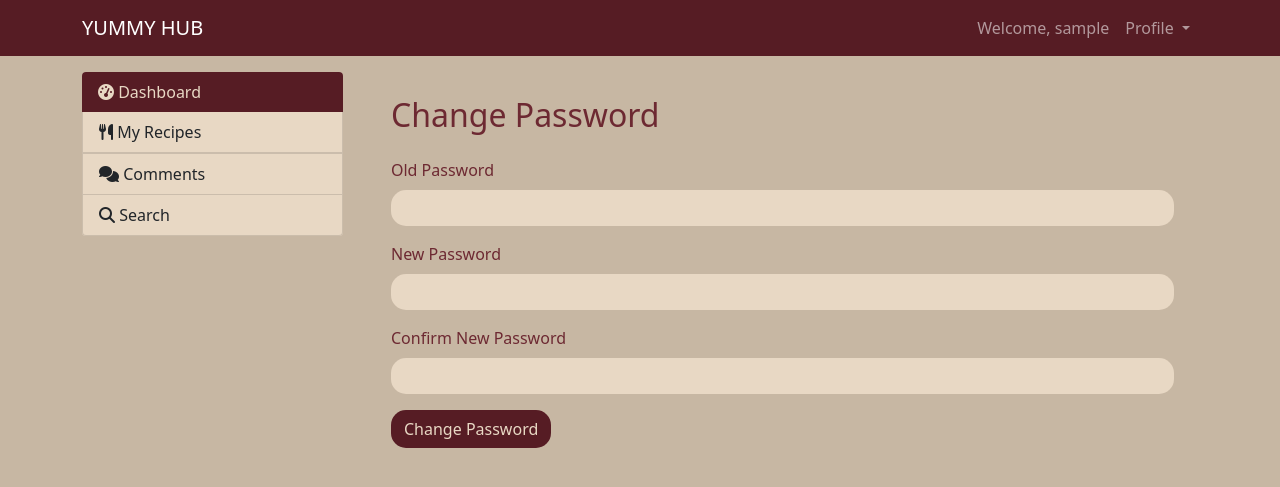
After one commit to SABA-SALEH/yummy-hub, a Flask app: page /change_password in a window 1280 px wide. The commit adds this page. Shown: the top 487 px of the page. Run offline with Flask 3, Linux system fonts and the light colour scheme; the visitor is signed in with stand-in values (Sample User, id 1); some libraries are stand-ins or nearby versions.

Commit message:
added change_password.html and modified flash msg for pages

```diff
--- a/recipemanager/routes.py
+++ b/recipemanager/routes.py
@@ -6,6 +6,7 @@ from recipemanager.models import User, Recipe, Rating, Comment
 from datetime import datetime
 from sqlalchemy import func
 from werkzeug.routing import UUIDConverter
+
 
 app.secret_key = 'saba'
 
@@ -35,19 +36,18 @@ def register():
         existing_email = User.query.filter_by(email=email).first()
 
         if existing_user:
-            return render_template('register.html', error='Username already exists')
+            flash('Username already exists', 'danger')
         elif existing_email:
-            return render_template('register.html', error='Email already exists')
+            flash('Email already exists', 'danger')
         else:
             new_user = User(username=username, email=email, password=password)
             db.session.add(new_user)
             db.session.commit()
 
-
-
             session['username'] = username
             session['user_id'] = new_user.id
 
+            flash('Registration successful! Welcome, ' + username, 'success')
             return redirect(url_for('user_dashboard', user_id=new_user.id))
 
     return render_template('register.html')
@@ -121,7 +121,7 @@ def add_recipe():
         db.session.add(new_recipe)
         db.session.commit()
 
-        return redirect(url_for('user_dashboard', user_id=user_id))
+        return redirect(url_for('view_recipes', user_id=user_id))
 
 
     categories = [
@@ -165,18 +165,23 @@ def manage_recipes():
     return render_template('manage_recipes.html', username=username, recipes=user_recipes)
 
 
+
+
 @app.route('/edit_recipe/<int:recipe_id>', methods=['GET', 'POST'])
 def edit_recipe(recipe_id):
     if 'username' not in session:
+        flash('You must be logged in to edit a recipe', 'danger')
         return redirect(url_for('login'))
 
     user_id = session.get('user_id')
     recipe = Recipe.query.filter_by(id=recipe_id, user_id=user_id).first()
 
     if not recipe:
+        flash('Recipe not found or you do not have permission to edit it', 'danger')
         return redirect(url_for('manage_recipes'))
 
     if request.method == 'POST':
+
         recipe.title = request.form['title']
         recipe.description = request.form['description']
         recipe.instructions = request.form['instructions']
@@ -184,6 +189,7 @@ def edit_recipe(recipe_id):
         recipe.preparation_time = request.form['preparation_time']
         recipe.cook_time = request.form['cook_time']
         recipe.image_url = request.form['image_url']
+
 
         recipe.ingredients = []
         index = 0
@@ -204,6 +210,7 @@ def edit_recipe(recipe_id):
 
         db.session.commit()
 
+        flash('Recipe updated successfully', 'success')
         return redirect(url_for('manage_recipes'))
 
     categories = [
@@ -216,10 +223,11 @@ def edit_recipe(recipe_id):
     return render_template('edit_recipe.html', username=session['username'], recipe=recipe, categories=categories, ingredientCounter=len(recipe.ingredients))
 
 
+
 @app.route('/delete_recipe/<int:recipe_id>', methods=['POST'])
 def delete_recipe(recipe_id):
-
     if 'username' not in session:
+        flash('You must be logged in to delete recipes.', 'danger')
         return redirect(url_for('login'))
 
     user_id = session.get('user_id')
@@ -227,6 +235,7 @@ def delete_recipe(recipe_id):
     recipe = Recipe.query.filter_by(id=recipe_id, user_id=user_id).first()
 
     if not recipe:
+        flash('Recipe not found or you are not authorized to delete it.', 'danger')
         return redirect(url_for('manage_recipes'))
 
     try:
@@ -238,10 +247,14 @@ def delete_recipe(recipe_id):
         db.session.delete(recipe)
         db.session.commit()
 
+        flash('Recipe deleted successfully.', 'success')
+
     except Exception as e:
+        flash('An error occurred while deleting the recipe.', 'danger')
+        db.session.rollback()
 
-        db.session.rollback()
     return redirect(url_for('manage_recipes'))
+
 
 
 app.url_map.converters['uuid'] = UUIDConverter
@@ -495,5 +508,36 @@ def user_dashboard(user_id):
     return render_template('user_dashboard.html', user=user, stats=stats, username=username)
 
 
+
+@app.route('/change_password', methods=['GET', 'POST'])
+def change_password():
+    username = session.get('username')
+
+    if request.method == 'POST':
+        if not username:
+            flash('You must be logged in to change your password', 'danger')
+            return redirect(url_for('login'))
+
+        old_password = request.form['old_password']
+        new_password = request.form['new_password']
+        confirm_password = request.form['confirm_password']
+
+        user = User.query.filter_by(username=username).first()
+
+        if user and user.password == old_password:
+            if new_password == confirm_password:
+                user.password = new_password
+                db.session.commit()
+                flash('Password updated successfully', 'success')
+                return redirect(url_for('user_dashboard', user_id=user.id))
+
+            else:
+                flash('New passwords do not match', 'danger')
+        else:
+            flash('Invalid old password', 'danger')
+
+    return render_template('change_password.html', username=username)
+
+
 if __name__ == "__main__":
     app.run(debug=True)
--- a/recipemanager/static/js/script.js
+++ b/recipemanager/static/js/script.js
@@ -3,27 +3,34 @@ var ingredientCounter = 1;
 function addIngredientField() {
     ingredientCounter++;
 
+    var ingredientRow = document.createElement("div");
+    ingredientRow.classList.add("row");
 
     var ingredientNameField = document.createElement("div");
-    ingredientNameField.classList.add("mb-3");
+    ingredientNameField.classList.add("col-md-6");
     ingredientNameField.innerHTML = `
-            <label for="ingredient_name_${ingredientCounter}" class="form-label">Ingredient Name</label>
+        <div class="mb-3">
+            <label for="ingredient_name_${ingredientCounter}" class="form-label"><i class="fas fa-shopping-basket"></i> Ingredient Name</label>
             <input type="text" class="form-control" id="ingredient_name_${ingredientCounter}" name="ingredient_name_${ingredientCounter}">
-        `;
-
+        </div>
+    `;
 
     var ingredientQuantityField = document.createElement("div");
-    ingredientQuantityField.classList.add("mb-3");
+    ingredientQuantityField.classList.add("col-md-6");
     ingredientQuantityField.innerHTML = `
-            <label for="ingredient_quantity_${ingredientCounter}" class="form-label">Ingredient Quantity</label>
+        <div class="mb-3">
+            <label for="ingredient_quantity_${ingredientCounter}" class="form-label"><i class="fas fa-weight-hanging"></i> Ingredient Quantity</label>
             <input type="text" class="form-control" id="ingredient_quantity_${ingredientCounter}" name="ingredient_quantity_${ingredientCounter}">
-        `;
+        </div>
+    `;
 
+    ingredientRow.appendChild(ingredientNameField);
+    ingredientRow.appendChild(ingredientQuantityField);
 
     var ingredientFieldsContainer = document.getElementById("ingredientFields");
-    ingredientFieldsContainer.appendChild(ingredientNameField);
-    ingredientFieldsContainer.appendChild(ingredientQuantityField);
+    ingredientFieldsContainer.appendChild(ingredientRow);
 }
+
 
 
 
@@ -33,23 +40,31 @@ var ingredientCounter2 = 1;
 
 
 function addIngredientField2() {
+    var ingredientRow = document.createElement("div");
+    ingredientRow.classList.add("row");
+
     var ingredientNameField = document.createElement("div");
-    ingredientNameField.classList.add("mb-3");
-    ingredientNameField.innerHTML = '<label for="new_ingredient_name_' + ingredientCounter2 + '" class="form-label">New Ingredient Name</label>' +
-        '<input type="text" class="form-control" id="new_ingredient_name_' + ingredientCounter2 + '" name="new_ingredient_name">';
+    ingredientNameField.classList.add("col-md-6");
+    ingredientNameField.innerHTML = '<div class="mb-3">' +
+        '<label for="new_ingredient_name_' + ingredientCounter2 + '" class="form-label"><i class="fas fa-shopping-basket"></i> New Ingredient Name</label>' +
+        '<input type="text" class="form-control" id="new_ingredient_name_' + ingredientCounter2 + '" name="new_ingredient_name">' +
+        '</div>';
 
     var ingredientQuantityField = document.createElement("div");
-    ingredientQuantityField.classList.add("mb-3");
-    ingredientQuantityField.innerHTML = '<label for="new_ingredient_quantity_' + ingredientCounter2 + '" class="form-label">New Ingredient Quantity</label>' +
-        '<input type="text" class="form-control" id="new_ingredient_quantity_' + ingredientCounter2 + '" name="new_ingredient_quantity">';
+    ingredientQuantityField.classList.add("col-md-6");
+    ingredientQuantityField.innerHTML = '<div class="mb-3">' +
+        '<label for="new_ingredient_quantity_' + ingredientCounter2 + '" class="form-label"><i class="fas fa-weight-hanging"></i> New Ingredient Quantity</label>' +
+        '<input type="text" class="form-control" id="new_ingredient_quantity_' + ingredientCounter2 + '" name="new_ingredient_quantity">' +
+        '</div>';
+
+    ingredientRow.appendChild(ingredientNameField);
+    ingredientRow.appendChild(ingredientQuantityField);
 
     var ingredientFieldsContainer = document.getElementById("ingredientFields");
-    ingredientFieldsContainer.appendChild(ingredientNameField);
-    ingredientFieldsContainer.appendChild(ingredientQuantityField);
+    ingredientFieldsContainer.appendChild(ingredientRow);
 
     ingredientCounter2++;
 }
-
 
 
 function validateForm() {
@@ -74,12 +89,12 @@ function copyShareableLink() {
     input.select();
     document.execCommand('copy');
     alert('Shareable link copied to clipboard!');
-  }
+}
 
 
 
 
-document.addEventListener("DOMContentLoaded", function() {
+document.addEventListener("DOMContentLoaded", function () {
     var categorySelect = document.getElementById('categorySelect');
     var categoryForm = document.getElementById('categoryForm');
 
@@ -97,7 +112,7 @@ document.addEventListener("DOMContentLoaded", function() {
         });
     }
 
-    document.addEventListener("click", function(event) {
+    document.addEventListener("click", function (event) {
         if (event.target && event.target.classList.contains("delete-comment")) {
             var button = event.target;
             var commentId = button.dataset.commentId;
--- a/recipemanager/templates/base2.html
+++ b/recipemanager/templates/base2.html
@@ -34,7 +34,7 @@
                         </a>
                         <ul class="dropdown-menu dropdown-menu-end" aria-labelledby="navbarDropdown">
                             <li><a class="dropdown-item" href="{{ url_for('view_profile') }}">View Profile</a></li>
-                            <li><a class="dropdown-item" href="#">Change Password</a></li>
+                            <li><a class="dropdown-item" href="{{ url_for('change_password') }}">Change Password</a></li>
                             <li>
                                 <hr class="dropdown-divider">
                             </li>
--- /dev/null
+++ b/recipemanager/templates/change_password.html
@@ -0,0 +1,37 @@
+{% extends "base2.html" %}
+
+{% block content %}
+<div class="container">
+    <h2 class="my-4">Change Password</h2>
+
+    <div>
+        {% with messages = get_flashed_messages(with_categories=true) %}
+        {% if messages %}
+        {% for category, message in messages %}
+        <div class="alert alert-{{ category }} d-flex justify-content-between align-items-center" role="alert">
+            {{ message }}
+            <button type="button" class="btn-close" data-bs-dismiss="alert" aria-label="Close"></button>
+        </div>
+        {% endfor %}
+        {% endif %}
+        {% endwith %}
+    </div>
+
+
+    <form method="POST" action="{{ url_for('change_password') }}">
+        <div class="mb-3">
+            <label for="old_password" class="form-label">Old Password</label>
+            <input type="password" class="form-control" id="old_password" name="old_password" required>
+        </div>
+        <div class="mb-3">
+            <label for="new_password" class="form-label">New Password</label>
+            <input type="password" class="form-control" id="new_password" name="new_password" required>
+        </div>
+        <div class="mb-3">
+            <label for="confirm_password" class="form-label">Confirm New Password</label>
+            <input type="password" class="form-control" id="confirm_password" name="confirm_password" required>
+        </div>
+        <button type="submit" class="btn ">Change Password</button>
+    </form>
+</div>
+{% endblock %}
```
Also changed, not shown: recipemanager/templates/login.html (+8 -6 lines), recipemanager/templates/manage_comments.html (+14 -0 lines), recipemanager/templates/manage_recipes.html (+14 -1 lines), recipemanager/templates/recipe_details.html (+4 -3 lines), recipemanager/templates/register.html (+12 -5 lines).
